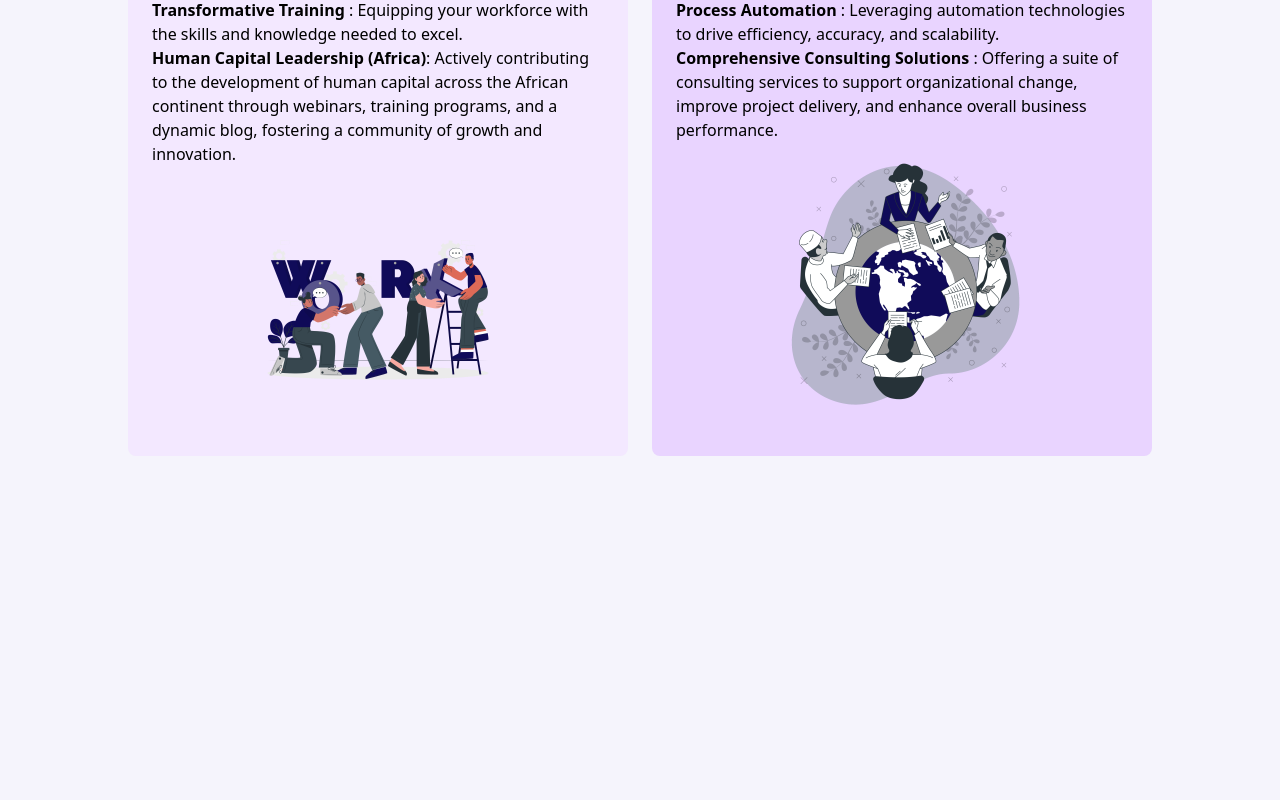
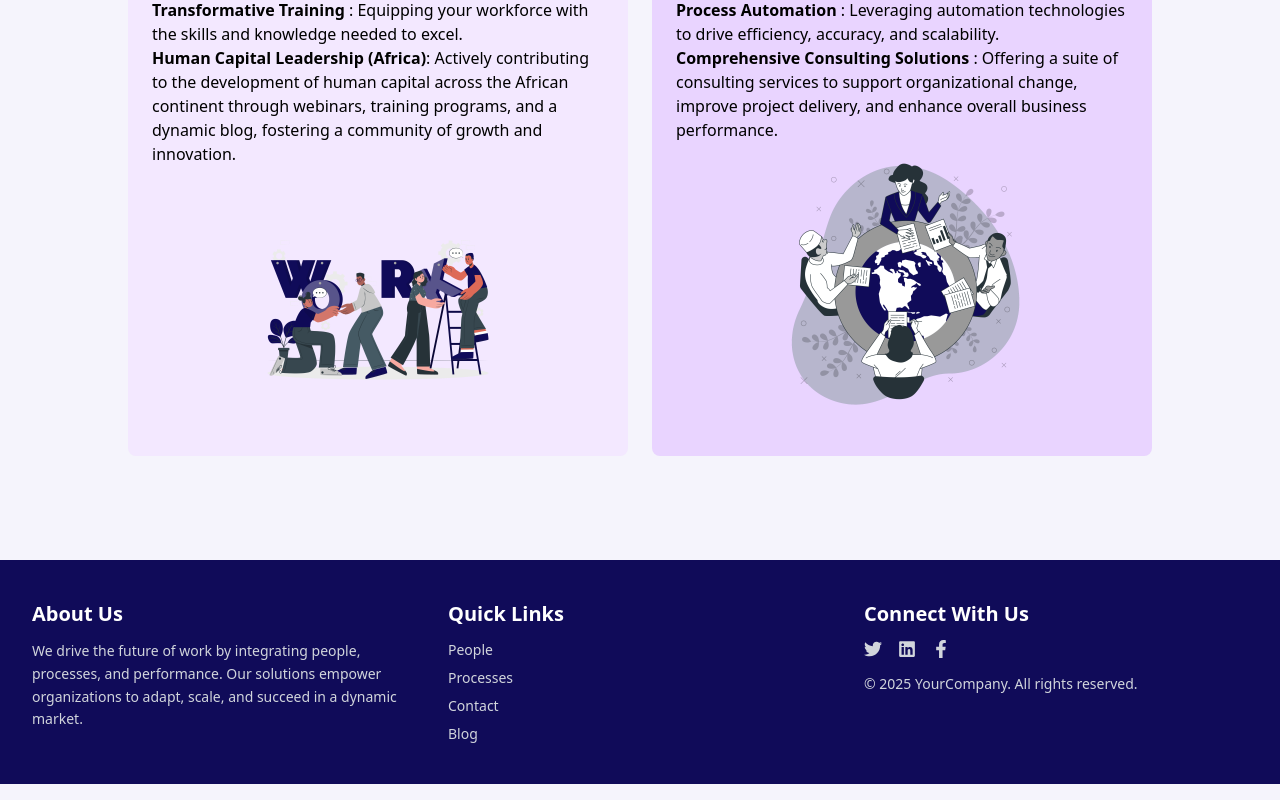
Before and after one commit to streetopsng/streetops, a Next.js app: page / in a window 1280 px wide. Shown: the part 1272-2072 px from the top of the page. Before the commit the page ends 1784 px from the top, so only its background shows below. Built offline with nearby package versions, Linux system fonts and the light colour scheme.

Commit message:
footer added

```diff
--- a/src/app/page.tsx
+++ b/src/app/page.tsx
@@ -1,4 +1,5 @@
 
+import Footer from "@/components/LandingPageComponents/Footer";
 import { Header } from "@/components/LandingPageComponents/Header";
 import { HeroSection } from "@/components/LandingPageComponents/HeroSection";
 import Section from "@/components/LandingPageComponents/Section";
@@ -11,6 +12,7 @@ const page = () => {
       <HeroSection/>
       <Sponsors/>
       <Section/>
+      <Footer/>
     </div>
   );
 }
--- /dev/null
+++ b/src/components/LandingPageComponents/Footer.tsx
@@ -0,0 +1,54 @@
+"use client";
+import React from "react";
+import Link from "next/link";
+import { FaTwitter, FaLinkedin, FaFacebookF } from "react-icons/fa";
+
+const Footer = () => {
+  return (
+    <footer className="bg-primary text-gray-300 mt-16 py-10">
+      <div className="max-w-7xl mx-auto px-4 sm:px-6 lg:px-8">
+        <div className="grid grid-cols-1 md:grid-cols-3 gap-8">
+          {/* Company Info */}
+          <div>
+            <h2 className="text-xl font-semibold text-white mb-3">About Us</h2>
+            <p className="text-sm leading-relaxed">
+              We drive the future of work by integrating people, processes, and performance. Our solutions empower organizations to adapt, scale, and succeed in a dynamic market.
+            </p>
+          </div>
+
+          {/* Quick Links */}
+          <div>
+            <h2 className="text-xl font-semibold text-white mb-3">Quick Links</h2>
+            <ul className="space-y-2 text-sm">
+              <li><Link href="/people" className="hover:text-white">People</Link></li>
+              <li><Link href="/processes" className="hover:text-white">Processes</Link></li>
+              <li><Link href="/contact" className="hover:text-white">Contact</Link></li>
+              <li><Link href="/blog" className="hover:text-white">Blog</Link></li>
+            </ul>
+          </div>
+
+          {/* Social & Contact */}
+          <div>
+            <h2 className="text-xl font-semibold text-white mb-3">Connect With Us</h2>
+            <div className="flex space-x-4 mb-4">
+              <Link href="https://twitter.com" target="_blank">
+                <FaTwitter className="hover:text-white text-lg" />
+              </Link>
+              <Link href="https://linkedin.com" target="_blank">
+                <FaLinkedin className="hover:text-white text-lg" />
+              </Link>
+              <Link href="https://facebook.com" target="_blank">
+                <FaFacebookF className="hover:text-white text-lg" />
+              </Link>
+            </div>
+            <p className="text-sm">
+              © {new Date().getFullYear()} YourCompany. All rights reserved.
+            </p>
+          </div>
+        </div>
+      </div>
+    </footer>
+  );
+};
+
+export default Footer;
```
